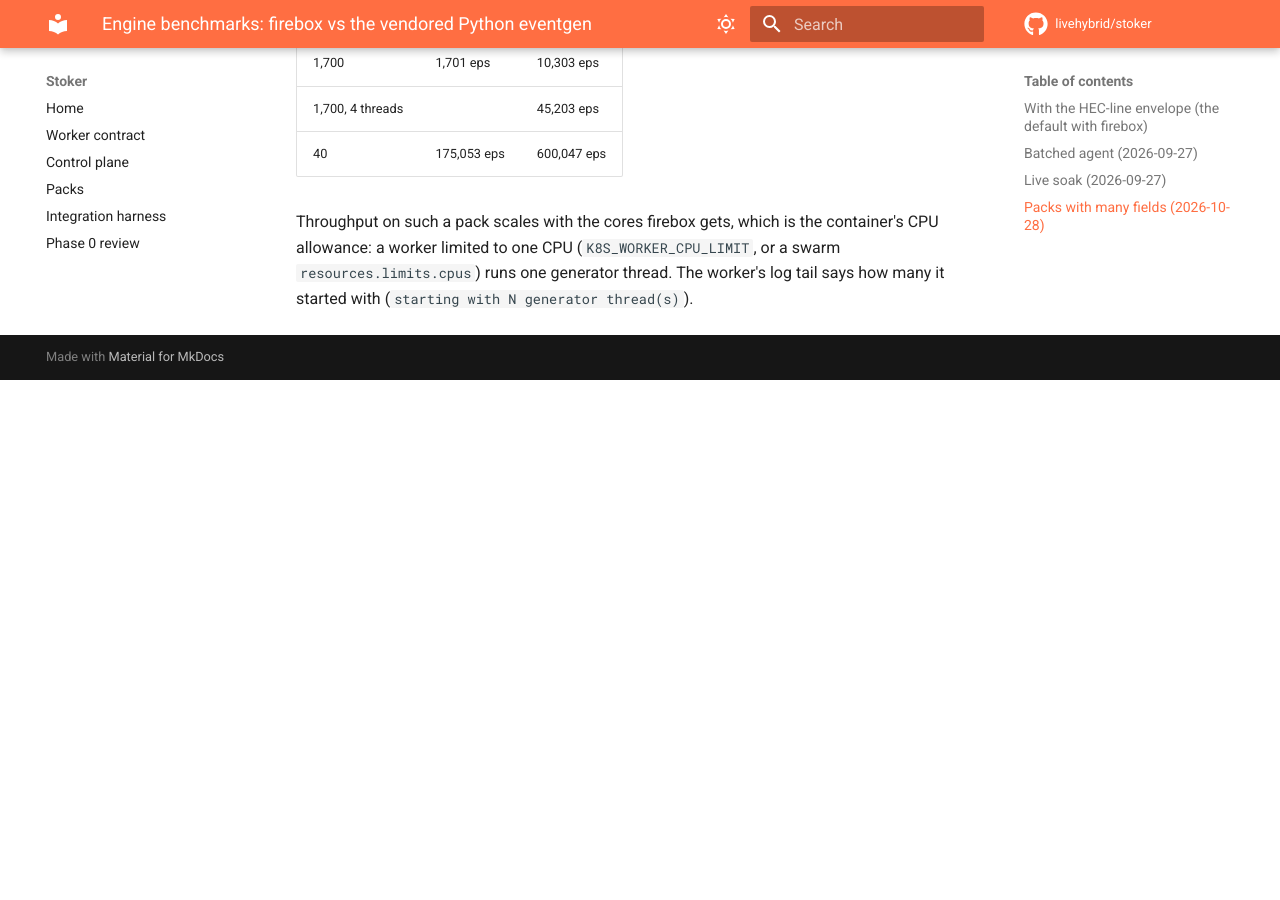
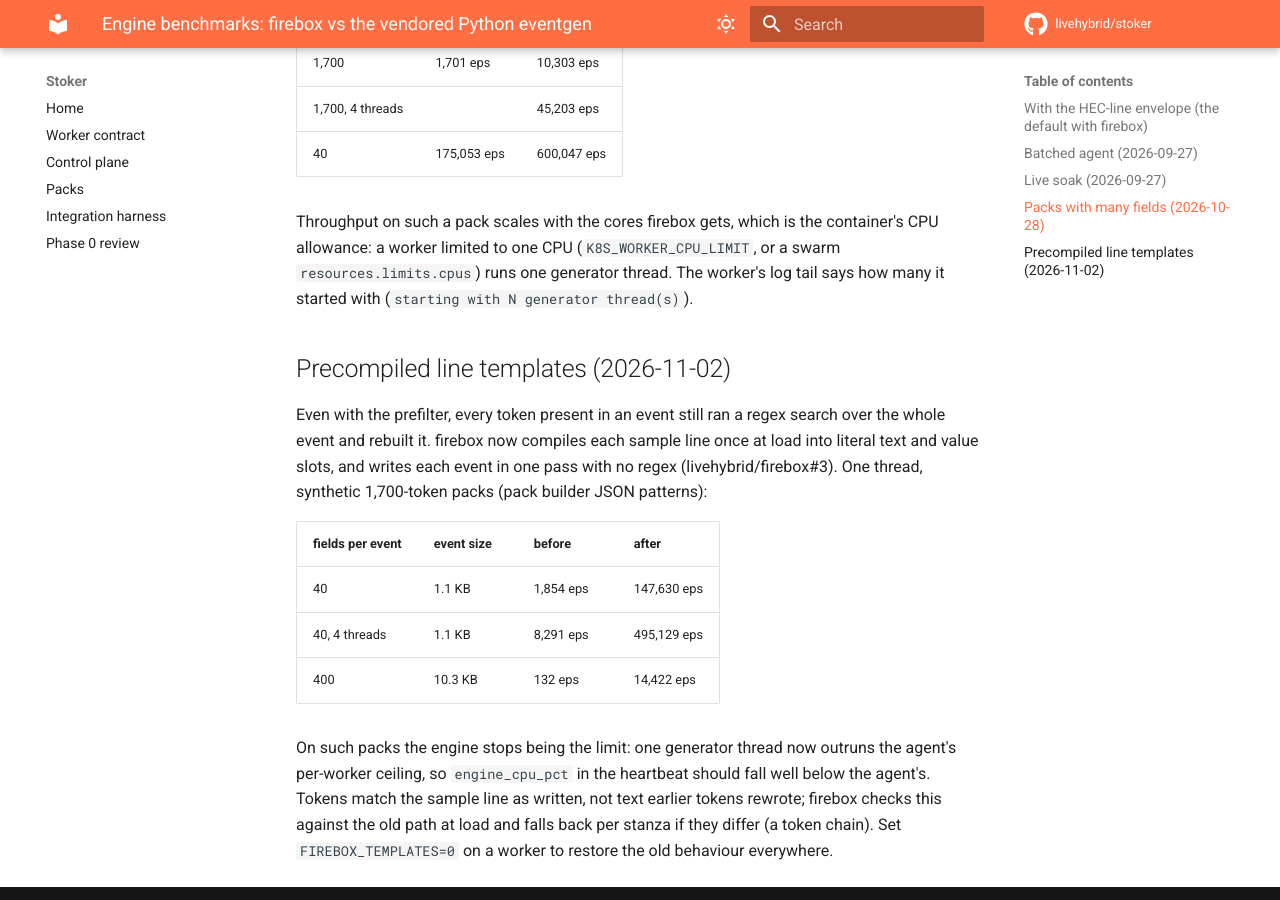
Before and after one commit to livehybrid/stoker, an MkDocs documentation site: the page built from docs/BENCHMARKS.md, in a window 1280 px wide and 900 px high, scrolled down 3869 px. Built offline with MkDocs 1.6.1 and Material for MkDocs 9.7.7, drawn with Linux system fonts in a browser that asks for light colours; comment, search, counter and statistics services are not loaded; before the commit the page ends 4249 px from its top, so only the background shows below that.

Commit message:
Pick up firebox's precompiled line templates
Bumps worker/engines/firebox to 983125f (livehybrid/firebox#3). Each sample
line is compiled once at load into literal text and value slots, so events
are written with no regex. On a synthetic 1,700-field pack, one generator
thread goes from 1,854 to 147,630 eps; the engine is no longer what limits a
worker on such packs.

Tokens match the sample line as written; firebox compares against the old
path at load and falls back per stanza when they differ. FIREBOX_TEMPLATES=0
on a worker restores the old behaviour.

```diff
--- a/docs/BENCHMARKS.md
+++ b/docs/BENCHMARKS.md
@@ -146,3 +146,24 @@ Throughput on such a pack scales with the cores firebox gets, which is the
 container's CPU allowance: a worker limited to one CPU (`K8S_WORKER_CPU_LIMIT`,
 or a swarm `resources.limits.cpus`) runs one generator thread. The worker's log
 tail says how many it started with (`starting with N generator thread(s)`).
+
+## Precompiled line templates (2026-11-02)
+
+Even with the prefilter, every token present in an event still ran a regex
+search over the whole event and rebuilt it. firebox now compiles each sample
+line once at load into literal text and value slots, and writes each event in
+one pass with no regex (livehybrid/firebox#3). One thread, synthetic
+1,700-token packs (pack builder JSON patterns):
+
+| fields per event | event size | before | after |
+|---|---|---|---|
+| 40 | 1.1 KB | 1,854 eps | 147,630 eps |
+| 40, 4 threads | 1.1 KB | 8,291 eps | 495,129 eps |
+| 400 | 10.3 KB | 132 eps | 14,422 eps |
+
+On such packs the engine stops being the limit: one generator thread now
+outruns the agent's per-worker ceiling, so `engine_cpu_pct` in the heartbeat
+should fall well below the agent's. Tokens match the sample line as written,
+not text earlier tokens rewrote; firebox checks this against the old path at
+load and falls back per stanza if they differ (a token chain). Set
+`FIREBOX_TEMPLATES=0` on a worker to restore the old behaviour everywhere.
```
